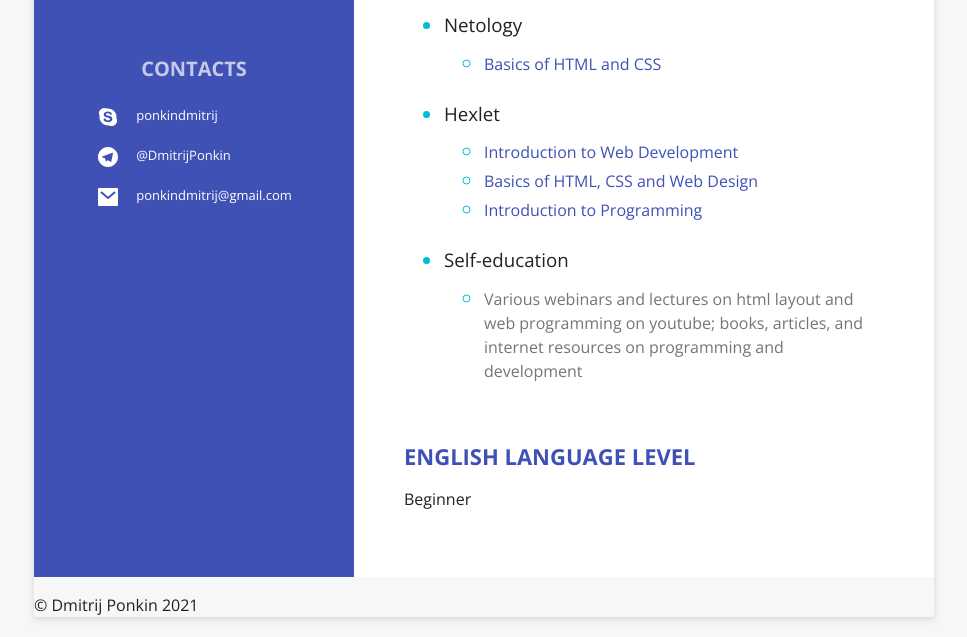
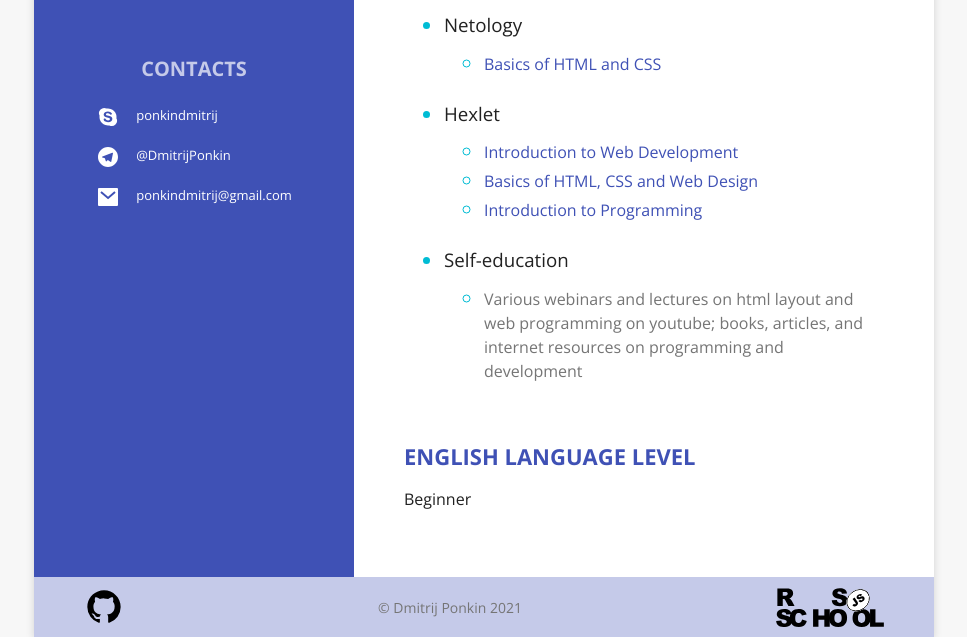
Before and after one commit to PonkinDmitrij/rsschool-cv, a plain HTML site: page index.html in a window 1280 px wide. Shown: the part 699-1336 px from the top of the page, without its empty margins (156-1123 px from the left). Drawn offline with nearby package versions, Linux system fonts and the light colour scheme.

Commit message:
feat: add page-footer styles

```diff
--- a/css/main.css
+++ b/css/main.css
@@ -377,3 +377,54 @@ h2 {
 .educational-history {
   margin-bottom: var(--section-margin-bottom);
 }
+
+/* ----------------------------------------
+   $PAGE-FOOTER
+   ---------------------------------------- */
+.page-footer {
+  --padding-vertical: 10px;
+
+  display: flex;
+  flex-wrap: wrap;
+  justify-content: space-between;
+  align-items: center;
+  min-height: 50px;
+  padding: var(--padding-vertical) var(--padding-horizontal);
+  background-color: var(--dark-primary-color);
+  background-color: var(--light-primary-color);
+}
+
+.page-footer__link {
+  width: 40px;
+  height: 40px;
+  background: transparent center / contain no-repeat;
+  transition: opacity var(--transition-time) ease-in-out;
+}
+
+.page-footer__link:hover {
+  opacity: 0.6;
+}
+
+.page-footer__link--github {
+  background-image: url('../img/github.svg');
+}
+
+.page-footer__link--rsschool {
+  width: 108px;
+  background-image: url('../img/rs_school_js.svg');
+}
+
+.page-footer__copyright {
+  margin: 0;
+  font-size: 14px;
+  color: var(--secondary-text-color);
+}
+
+@media (max-width: 480px) {
+  .page-footer__copyright {
+    width: 100%;
+    margin-top: 14px;
+    order: 2;
+    text-align: center;
+  }
+}
```
